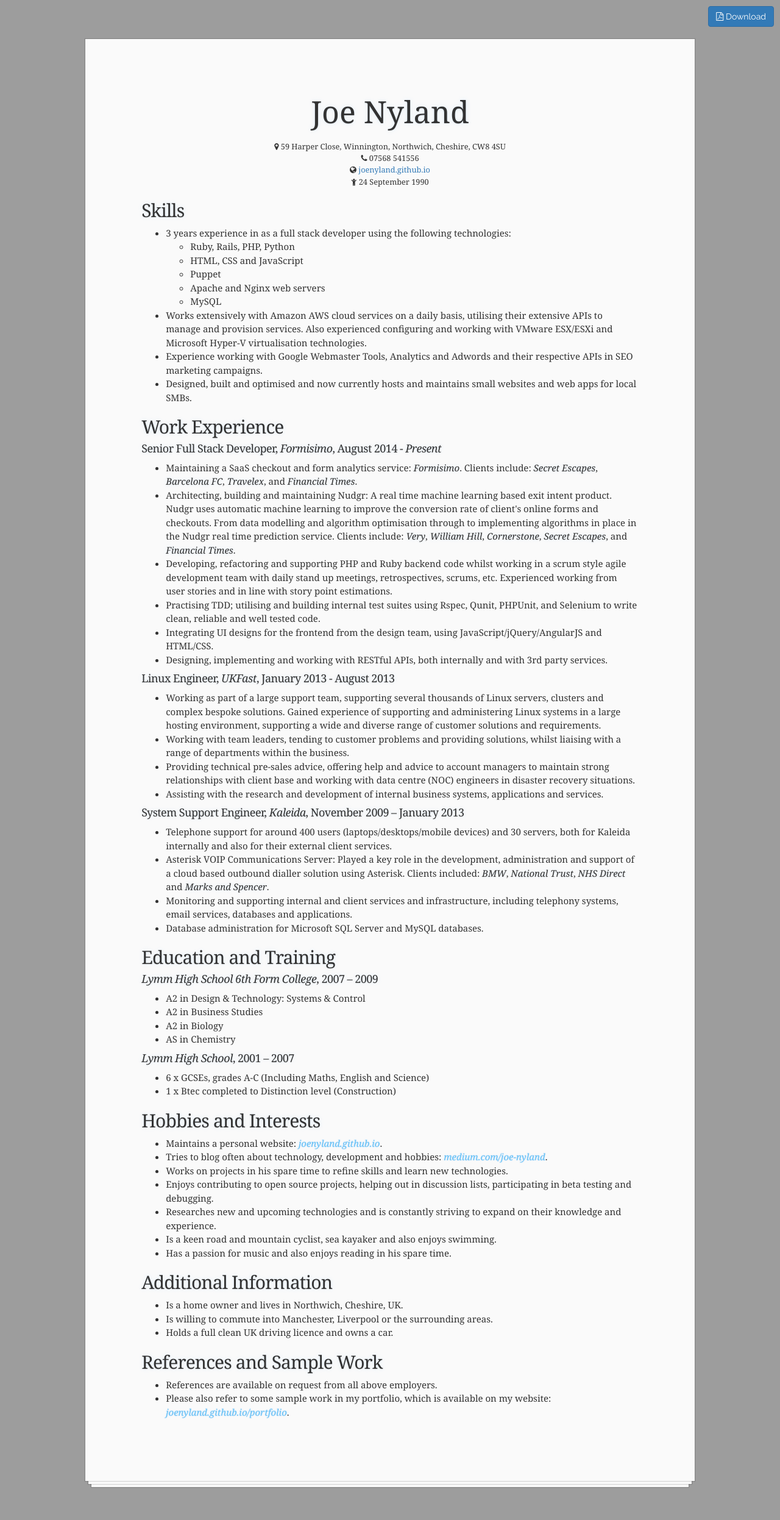
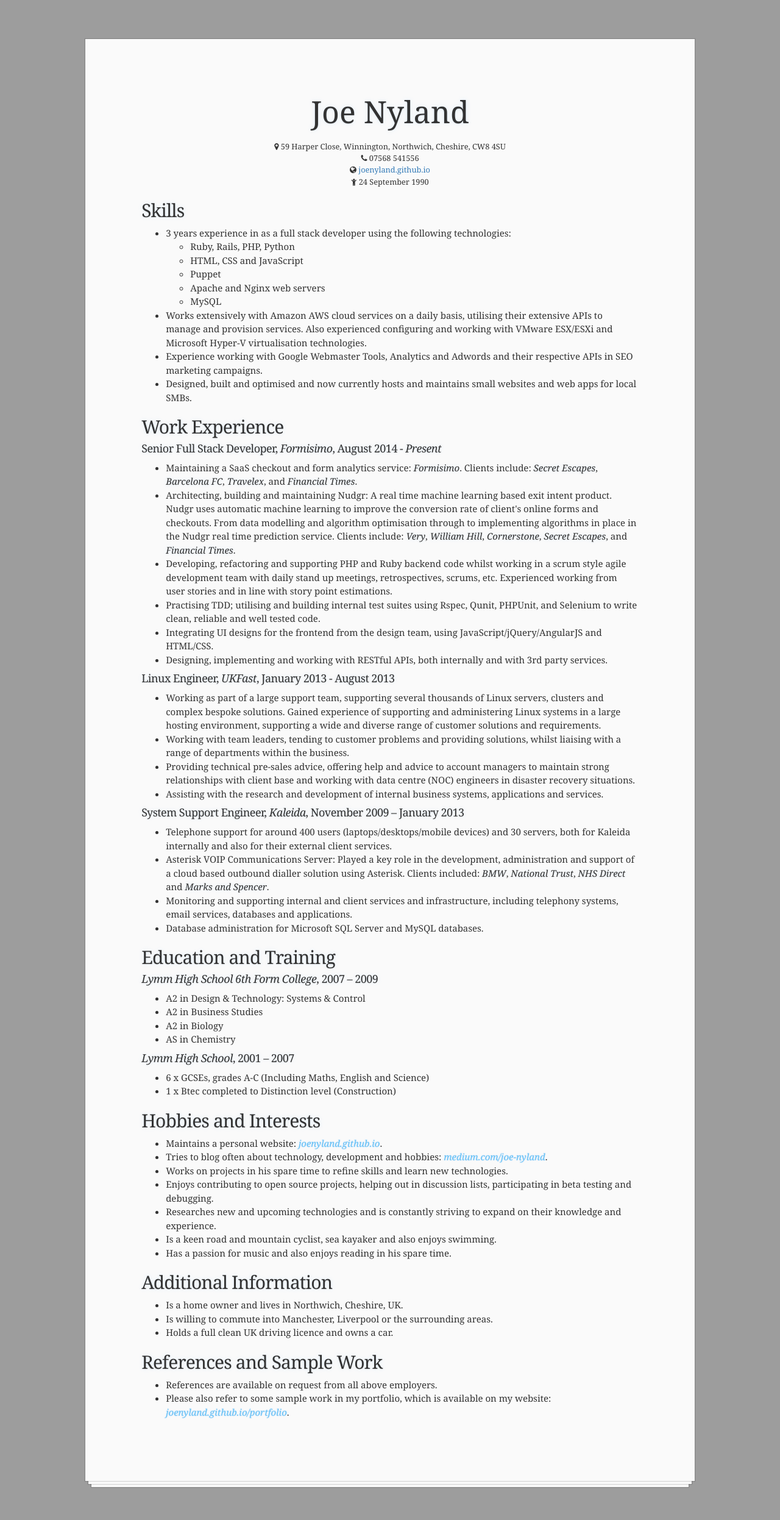
Before and after one commit to JoeNyland/joenyland.github.io, a Jekyll site: the page cv/index.html, which Jekyll copies as it is, in a window 1280 px wide. Shown: the whole page at 61% size. Built offline with Jekyll 4.4.1, drawn with Linux system fonts in a browser that asks for light colours; nearby versions of some CDN libraries.

Commit message:
Remove CV download link

```diff
--- a/assets/css/cv.min.scss
+++ b/assets/css/cv.min.scss
@@ -76,13 +76,6 @@
       opacity: .5;
     }
 
-    .btn.download-as-pdf {
-      position: fixed;
-      top:10px;
-      right:10px;
-      font-family: $base-font-family;
-    }
-
     .btn.back-to-top {
       display: none;
       position: fixed;
@@ -97,7 +90,7 @@
 @media print {
 
   /* Hide some classes and IDs by default */
-  .no-print, .no-print *, #nav, .download-as-pdf, .back-to-top {
+  .no-print, .no-print *, #nav, .back-to-top {
     display: none !important;
   }
 
--- a/cv/index.html
+++ b/cv/index.html
@@ -13,7 +13,6 @@
 </head>
 <body class="cv">
     <a class="btn btn-default back-to-top"><span class="fa fa-chevron-up"></span><span class="hidden-xs">&nbsp;Back to the top</span></a>
-    <a class="btn btn-primary download-as-pdf" href="/cv/Joe_Nyland_CV.pdf" target="_blank"><i class="fa fa-file-pdf-o" aria-hidden="true"></i><span class="hidden-xs">&nbsp;Download</span></a>
     <div class="paper-pad">
 
         <header class="center">
```
